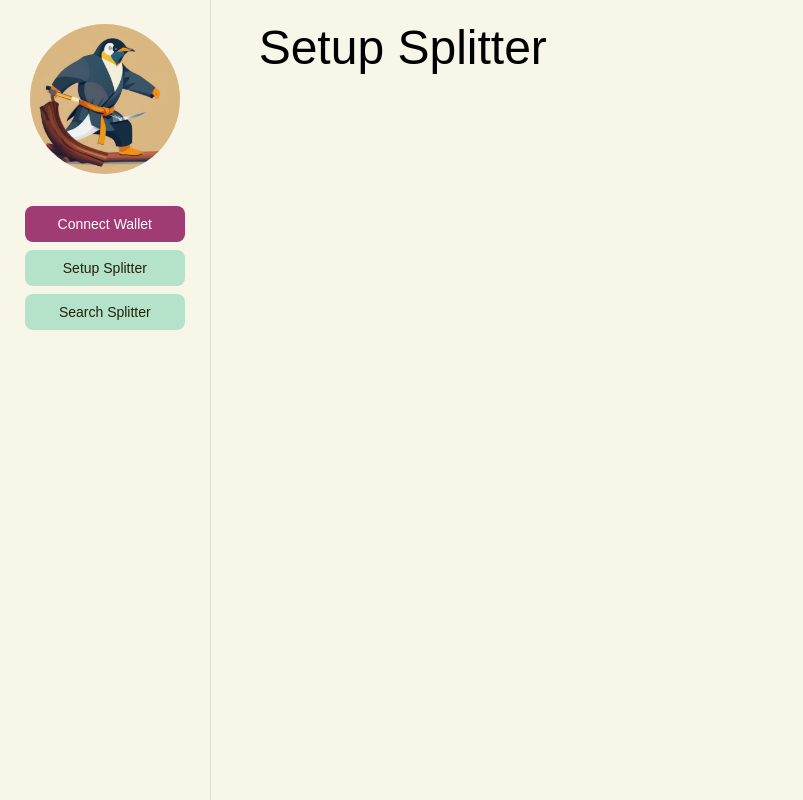
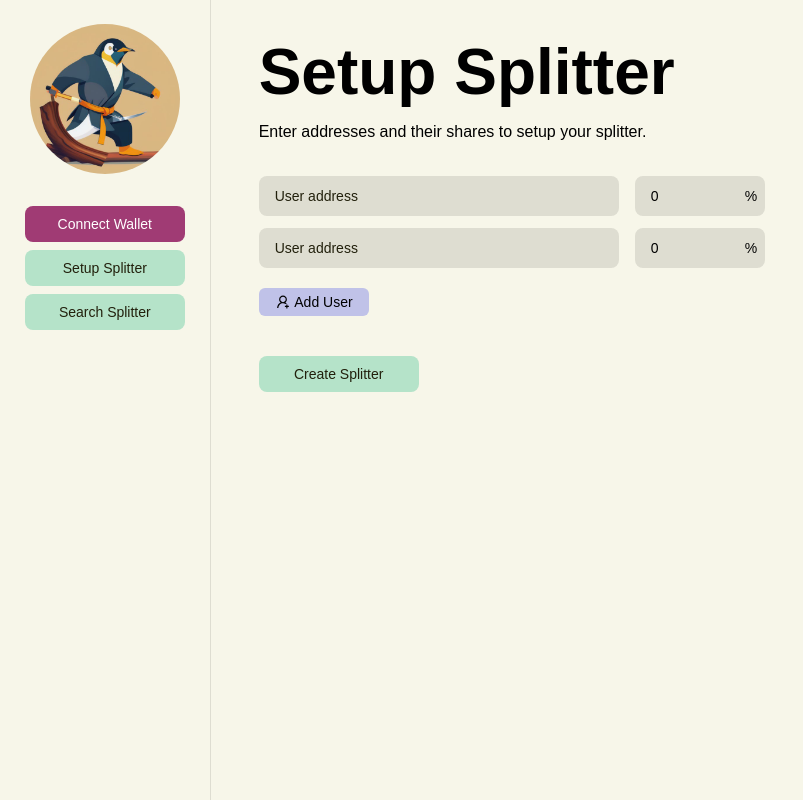
Before and after one commit to SoroSplits/sorosplits-ui, a Next.js app: page /splitter/setup in a window 1280 px wide. Shown: the whole page, without its empty margins (0-803 px from the left). Built offline with nearby package versions, Linux system fonts and the light colour scheme.

Commit message:
Update setup page

```diff
--- a/components/sidebar.tsx
+++ b/components/sidebar.tsx
@@ -33,7 +33,7 @@ const Sidebar = () => {
   }
 
   return (
-    <div className="h-screen w-64 border-r-[1px] border-background-dark flex flex-col items-center justify-start py-6 px-0 gap-2">
+    <div className="min-h-screen h-full w-64 border-r-[1px] border-background-dark flex flex-col items-center justify-start py-6 px-0 gap-2">
       <Image
         src="/logo.jpg"
         alt="SoroSplits"
--- a/pages/splitter/setup.tsx
+++ b/pages/splitter/setup.tsx
@@ -1,7 +1,114 @@
+import { useState } from "react"
+import Input from "../../components/input"
+// import { ShareDataKey, Address } from "sorosplits-splitter"
+import { CgClose } from "react-icons/cg"
+import clsx from "clsx"
+import { AiOutlineUserAdd } from "react-icons/ai"
+import Button from "../../components/button"
+
+interface DataProps {
+  share: number
+  shareholder: string
+}
+
 export default function SetupSplitter() {
+  const [data, setData] = useState<DataProps[]>([
+    {
+      share: 0,
+      shareholder: "",
+    },
+    {
+      share: 0,
+      shareholder: "",
+    },
+  ])
+
+  const updateDataShareholder = (idx: number, value: string) => {
+    const newData = [...data]
+    newData[idx].shareholder = value
+    setData(newData)
+  }
+
+  const updateDataShare = (idx: number, value: string) => {
+    const newData = [...data]
+    newData[idx].share = isNaN(parseInt(value)) ? 0 : parseInt(value)
+    setData(newData)
+  }
+
+  const removeData = (idx: number) => {
+    const newData = [...data]
+    newData.splice(idx, 1)
+    setData(newData)
+  }
+
+  const addData = () => {
+    const newData = [...data]
+    newData.push({
+      share: 0,
+      shareholder: "",
+    })
+    setData(newData)
+  }
+
+  const createSplitter = async () => {
+
+  }
+
   return (
-    <div>
-      <h1 className="text-5xl">Setup Splitter</h1>
+    <div className="flex flex-col w-full">
+      <h1 className="text-[64px] font-bold">Setup Splitter</h1>
+
+      <h3>Enter addresses and their shares to setup your splitter.</h3>
+
+      <div className="flex flex-col gap-3 mt-8">
+        {data.map((item, idx) => {
+          return (
+            <div key={idx} className="flex gap-4">
+              <Input
+                placeholder="User address"
+                onChange={(value) => updateDataShareholder(idx, value)}
+                value={item.shareholder}
+              />
+              <Input
+                placeholder="Percentage"
+                onChange={(value) => updateDataShare(idx, value)}
+                small
+                value={item.share.toString()}
+                subtext="%"
+                maxLength={4}
+                numeric
+              />
+              {data.length > 2 && (
+                <button
+                  className="rounded-lg border-2 border-background-dark h-10 w-10 flex items-center justify-center hover:bg-accent group"
+                  onClick={() => removeData(idx)}
+                >
+                  <CgClose
+                    size={14}
+                    className="text-text group-hover:text-white"
+                  />
+                </button>
+              )}
+            </div>
+          )
+        })}
+      </div>
+
+      <button
+        className="flex items-center justify-between px-4 py-1 text-sm w-[110px] bg-secondary hover:bg-secondary-dark mt-5 rounded-md"
+        onClick={addData}
+      >
+        <AiOutlineUserAdd size={16} />
+        Add User
+      </button>
+
+      <div className="h-10"/>
+
+      <Button
+        text="Create Splitter"
+        onClick={createSplitter}
+        type="primary"
+      />
     </div>
   )
 }
```
